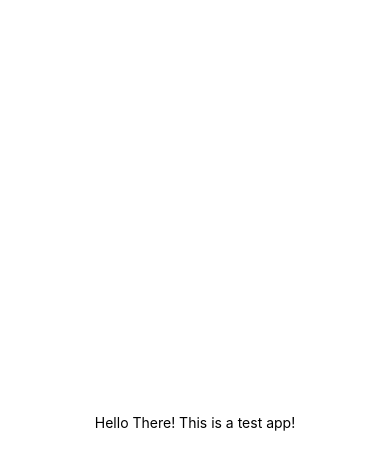
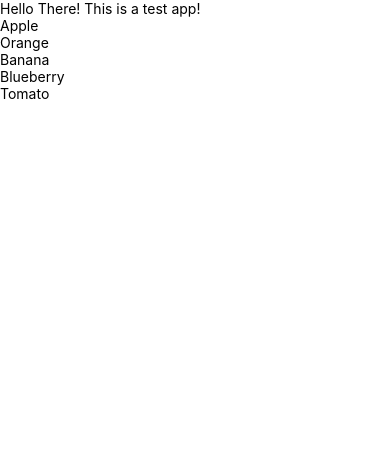
Before and after one commit to johannesmu/FirstApp21T3, a React Native app: screen / in a window 390 px wide. Shown: the top 470 px of the page. Built offline with nearby package versions, Linux system fonts and the light colour scheme.

Commit message:
added Flatlist component

```diff
--- a/App.js
+++ b/App.js
@@ -1,12 +1,32 @@
 import { StatusBar } from 'expo-status-bar';
-import React from 'react';
-import { StyleSheet, Text, View } from 'react-native';
+import React, {useState,useEffect} from 'react';
+import { StyleSheet, Text, View, FlatList, TouchableOpacity} from 'react-native';
+import Constants from 'expo-constants'
+
+const Item = (props) => {
+  return(
+    <View>
+      <Text>{props.text}</Text>
+    </View>
+  )
+}
 
 export default function App() {
+
+  const AppData = [
+    { id: "1", name: "Apple"},
+    { id: "2", name: "Orange"},
+    { id: "3", name: "Banana"},
+    { id: "4", name: "Blueberry"},
+    { id: "5", name: "Tomato"}
+  ]
+
+  const Renderer = ({item}) => ( <Item text={item.name} /> )
+
   return (
     <View style={styles.container}>
       <Text>Hello There! This is a test app!</Text>
-      <StatusBar style="auto" />
+      <FlatList data={AppData} keyExtractor={ (item) => item.id } renderItem={Renderer} />
     </View>
   );
 }
@@ -15,7 +35,6 @@ const styles = StyleSheet.create({
   container: {
     flex: 1,
     backgroundColor: '#fff',
-    alignItems: 'center',
-    justifyContent: 'center',
+    marginTop: Constants.statusBarHeight,
   },
 });
```
